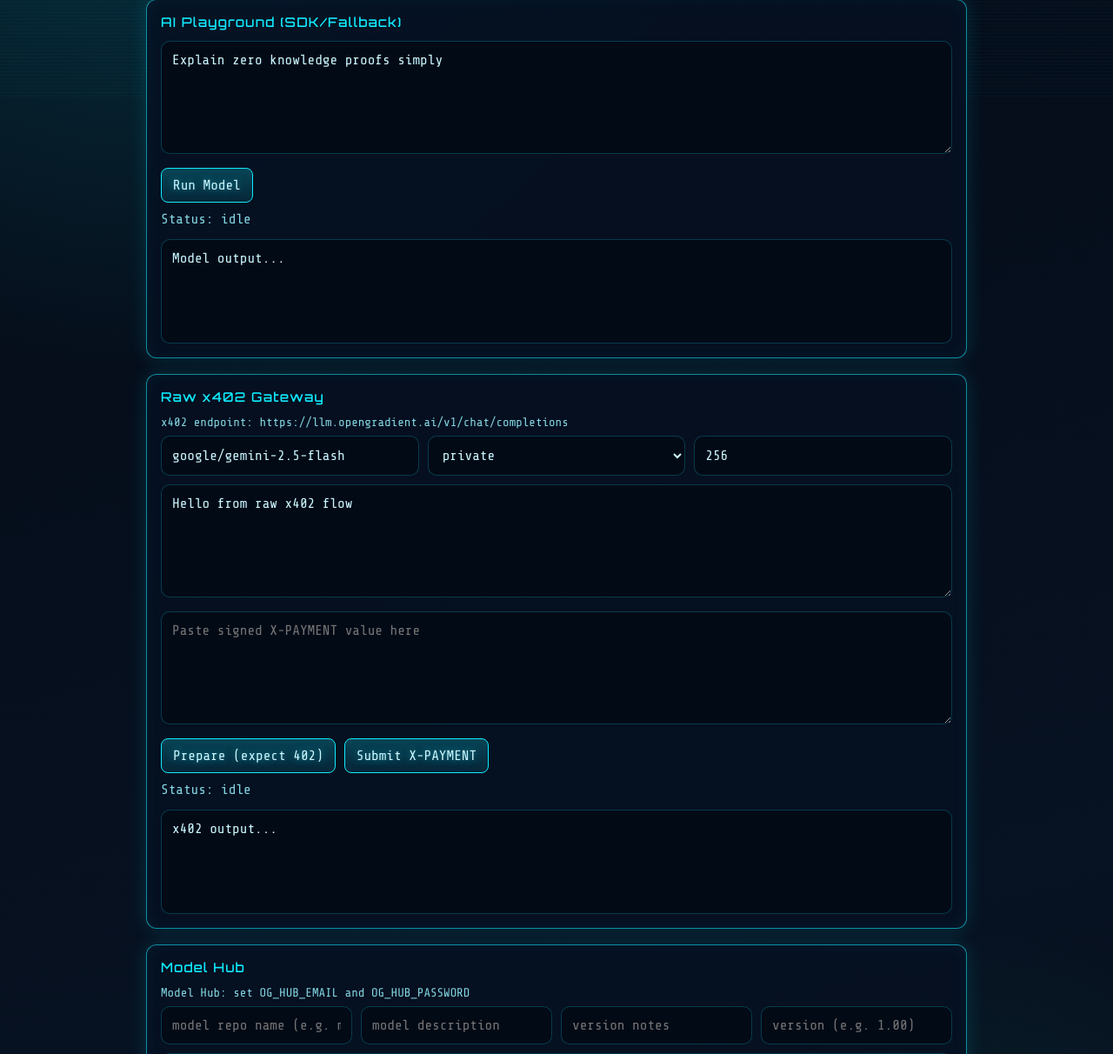
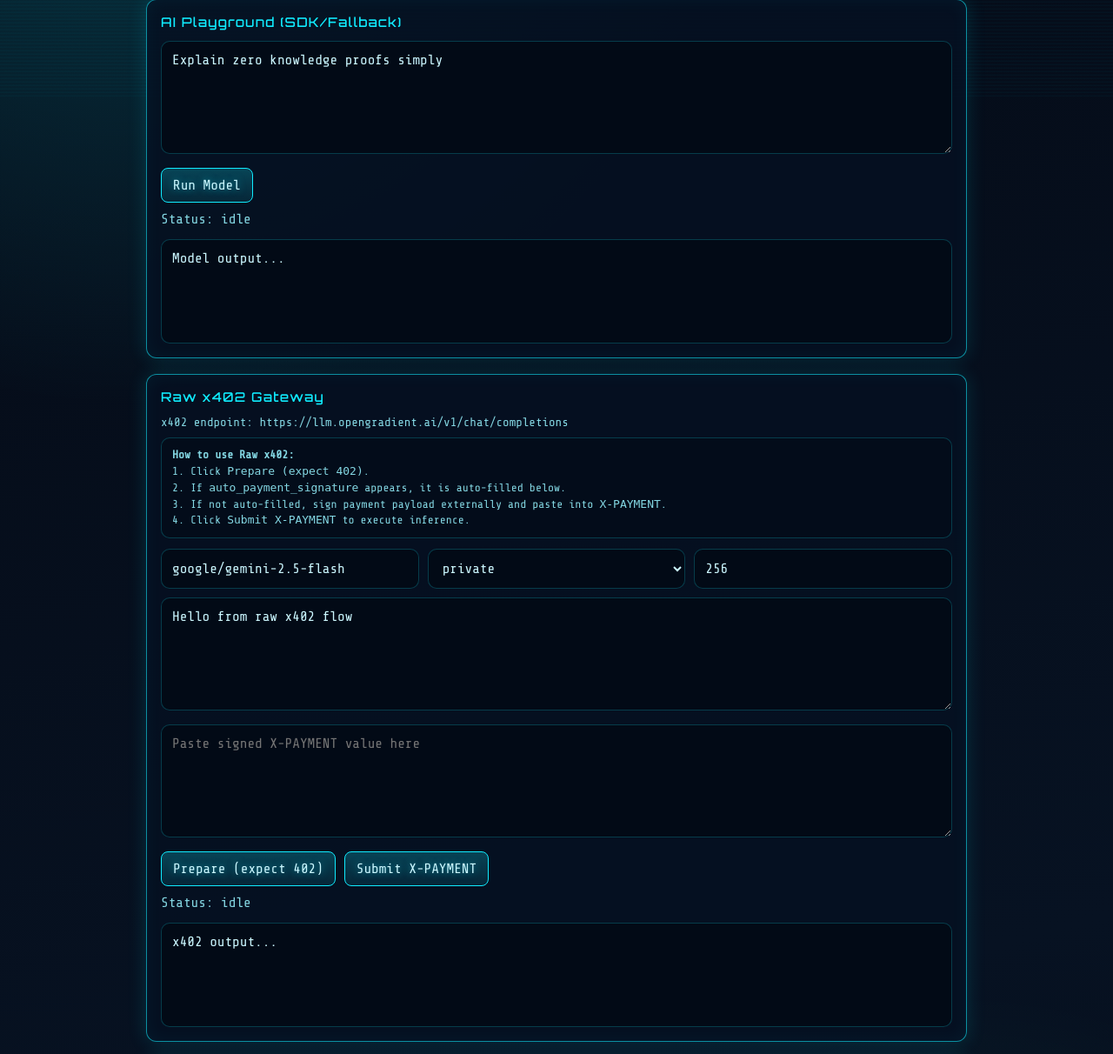
Before and after one commit to arthuroua/opengradient-intelligence-terminal, a Flask app: page / in a window 1280 px wide. Shown: the part 689-1901 px from the top of the page at 87% size. Run offline with Flask 3, Linux system fonts and the light colour scheme; some libraries are stand-ins or nearby versions.

Commit message:
Add inline Raw x402 usage guide in UI

```diff
--- a/templates/index.html
+++ b/templates/index.html
@@ -117,6 +117,16 @@
       }
       .status { margin: 10px 0 14px; color: var(--muted); }
       .danger { color: var(--danger); }
+      .guide {
+        margin: 10px 0 12px;
+        padding: 10px 12px;
+        border: 1px solid var(--line-soft);
+        border-radius: 10px;
+        background: rgba(3, 11, 23, 0.55);
+        color: var(--muted);
+        font-size: 13px;
+        line-height: 1.45;
+      }
       @media (max-width: 640px) {
         h1 { font-size: 28px; }
         .wrap { padding-top: 28px; }
@@ -176,6 +186,13 @@
       <section class="panel">
         <div class="panel-title">Raw x402 Gateway</div>
         <div class="meta" id="x402State">x402: checking config...</div>
+        <div class="guide">
+          <b>How to use Raw x402:</b><br />
+          1. Click <code>Prepare (expect 402)</code>.<br />
+          2. If <code>auto_payment_signature</code> appears, it is auto-filled below.<br />
+          3. If not auto-filled, sign payment payload externally and paste into <code>X-PAYMENT</code>.<br />
+          4. Click <code>Submit X-PAYMENT</code> to execute inference.
+        </div>
         <div class="grid">
           <input id="x402Model" placeholder="model id" />
           <select id="x402Settlement">
```
